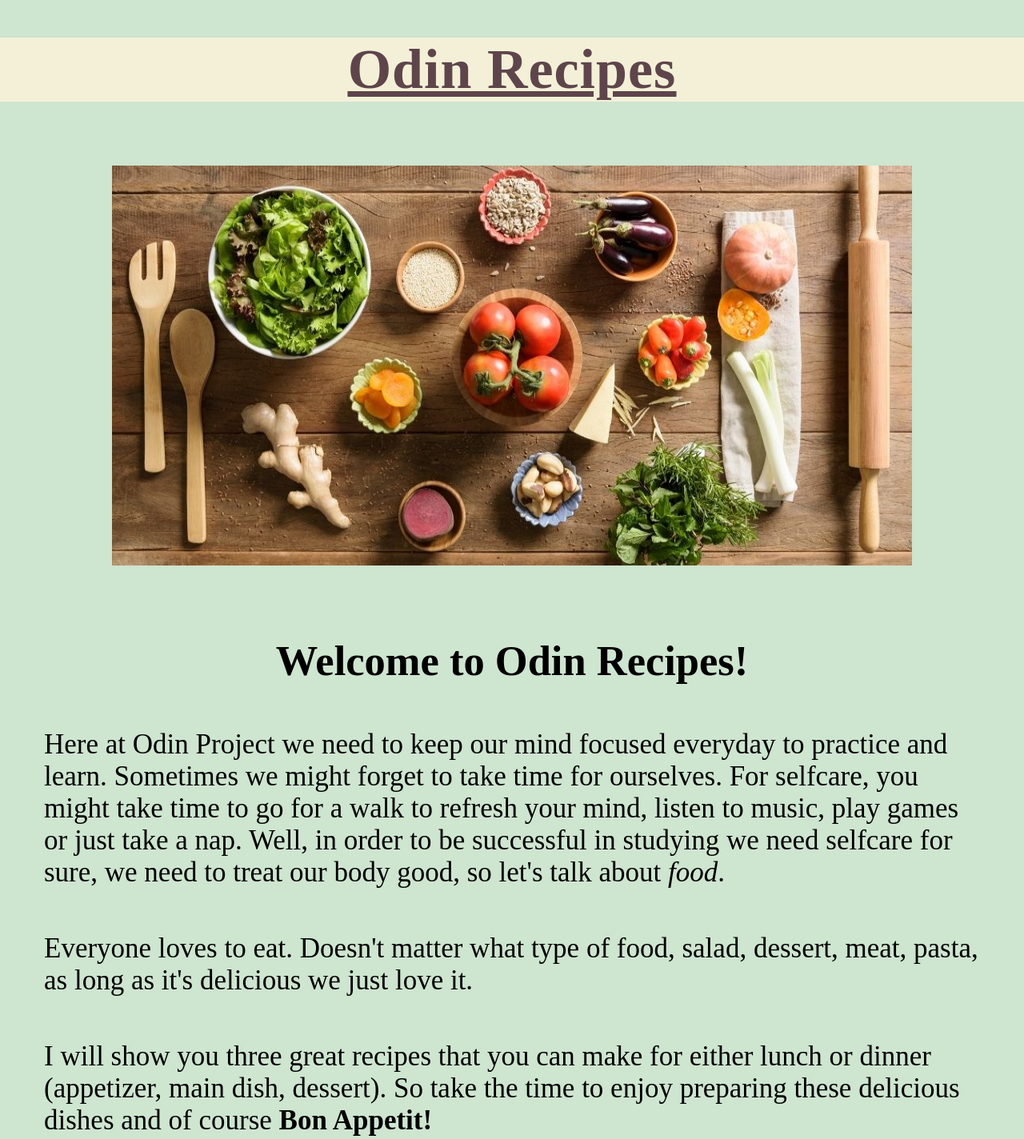
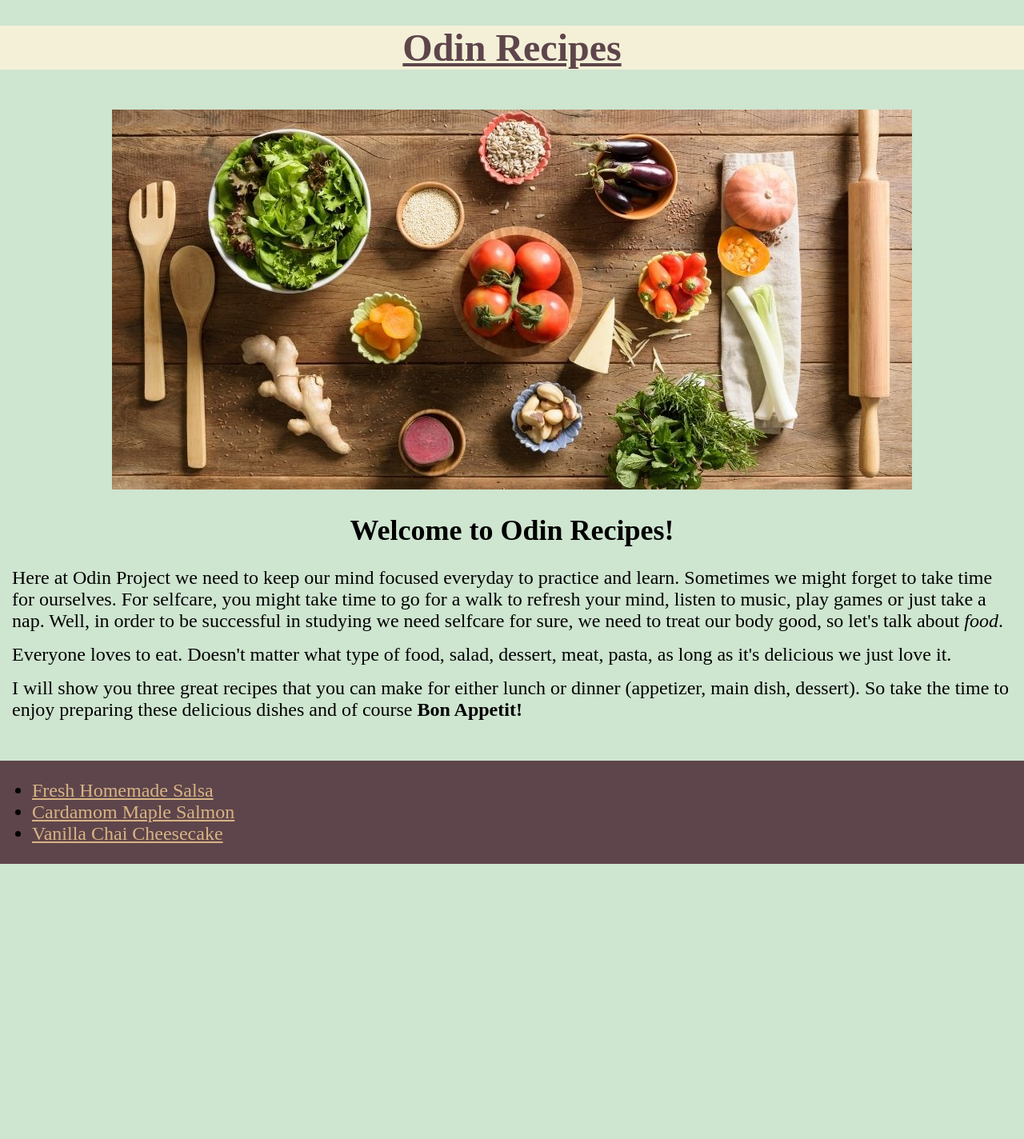
Before and after one commit to virag-ky/Odin-Recipes, a plain HTML site: page index.html in a window 1280 px wide. Shown: the top 1424 px of the page at 80% size. After the commit the page ends 1080 px from the top, so only its background shows below. Drawn offline with Linux system fonts and the light colour scheme.

Commit message:
Fixed the header, h1 and the image

```diff
--- a/index.html
+++ b/index.html
@@ -1,36 +1,59 @@
 <!DOCTYPE html>
 <html lang="en">
   <head>
-  <meta charset="UTF-8">
-  <meta http-equiv="X-UA-Compatible" content="IE=edge">
-  <meta name="author" content="Virag Kormoczy">
-  <meta name="keywords" content="delicious,recipes,odin-project">
-  <meta name="description" content="This is a website about recipes.">
-  <meta name="viewport" content="width=device-width, initial-scale=1.0">
+    <meta charset="UTF-8" />
+    <meta http-equiv="X-UA-Compatible" content="IE=edge" />
+    <meta name="author" content="Virag Kormoczy" />
+    <meta name="keywords" content="delicious,recipes,odin-project" />
+    <meta name="description" content="This is a website about recipes." />
+    <meta name="viewport" content="width=device-width, initial-scale=1.0" />
     <title>Odin Recipes</title>
-  <link rel="stylesheet" href="style.css">
+    <link rel="stylesheet" href="style.css" type="text/css" />
   </head>
   <body>
-  <div id="div-header">
     <header>
       <h1>Odin Recipes</h1>
     </header>
-  </div>
-  <div id="div-img">
-    <img src="./img/ingredients.jpg" width="100%" height="auto" id="img1">
+    <div id="image-div">
+      <img src="./img/ingredients.jpg" id="img1" />
     </div>
     <h2>Welcome to Odin Recipes!</h2>
     <div>
-    <p>Here at Odin Project we need to keep our mind focused everyday to practice and learn. Sometimes we might forget to take time for ourselves. For selfcare, you might take time to go for a walk to refresh your mind, listen to music, play games or just take a nap. Well, in order to be successful in studying we need selfcare for sure, we need to treat our body good, so let's talk about <em>food</em>.</p>
-    <p>Everyone loves to eat. Doesn't matter what type of food, salad, dessert, meat, pasta, as long as it's delicious we just love it.</p>
-    <p>I will show you three great recipes that you can make for either lunch or dinner (appetizer, main dish, dessert). So take the time to enjoy preparing these delicious dishes and of course <strong>Bon Appetit!</strong></p>
+      <p>
+        Here at Odin Project we need to keep our mind focused everyday to
+        practice and learn. Sometimes we might forget to take time for
+        ourselves. For selfcare, you might take time to go for a walk to refresh
+        your mind, listen to music, play games or just take a nap. Well, in
+        order to be successful in studying we need selfcare for sure, we need to
+        treat our body good, so let's talk about <em>food</em>.
+      </p>
+      <p>
+        Everyone loves to eat. Doesn't matter what type of food, salad, dessert,
+        meat, pasta, as long as it's delicious we just love it.
+      </p>
+      <p>
+        I will show you three great recipes that you can make for either lunch
+        or dinner (appetizer, main dish, dessert). So take the time to enjoy
+        preparing these delicious dishes and of course
+        <strong>Bon Appetit!</strong>
+      </p>
     </div>
     <footer>
       <div>
         <ul>
-        <li><a href="recipes/fresh_homemade_salsa.html">Fresh Homemade Salsa</a></li>
-        <li><a href="recipes/cardamom_maple_salmon.html">Cardamom Maple Salmon</a></li>
-        <li><a href="recipes/vanilla_chai_cheesecake.html">Vanilla Chai Cheesecake</a></li>
+          <li>
+            <a href="recipes/fresh_homemade_salsa.html">Fresh Homemade Salsa</a>
+          </li>
+          <li>
+            <a href="recipes/cardamom_maple_salmon.html"
+              >Cardamom Maple Salmon</a
+            >
+          </li>
+          <li>
+            <a href="recipes/vanilla_chai_cheesecake.html"
+              >Vanilla Chai Cheesecake</a
+            >
+          </li>
         </ul>
       </div>
     </footer>
--- a/style.css
+++ b/style.css
@@ -1,54 +1,52 @@
-body {font-family: 'Times New Roman', Garamond, sans-serif;
+* {
+  box-sizing: border-box;
+}
+body {
   font-size: 1.5em;
-      background-color: #CEE5D0;
-      margin: 0px;}
-
-
-#div-header {background-color: #F3F0D7;
+  background-color: #cee5d0;
+  margin: 0;
+  padding: 0;
+  height: 100vh;
+}
+#image-div {
+  width: 100%;
+}
+#img1 {
+  display: block;
   margin: auto;
-             padding: auto;
-             width: 100%;
+}
+h1 {
+  color: #5e454b;
+  background-color: #f3f0d7;
+  text-decoration: underline;
   text-align: center;
-             text-decoration: underline;
-             letter-spacing: 1px;
-             color: #5E454B;
+  margin-bottom: 50px;
 }
 
-#div-img {
+h2 {
   text-align: center;
-        }
-
-
-h1 {color: #5E454B;
-    text-decoration: underline;
-    text-align: center;
-    margin-bottom: 50px;}
-
-h2 {text-align: center;
   margin-bottom: 25px;
 }
 
+p {
+  margin: 15px;
+}
 
-p {margin: 15px;}
-
-footer {display: flex;
-        background-color: #5E454B;
+footer {
+  display: flex;
+  background-color: #5e454b;
   bottom: 0;
   margin-top: 50px;
 }
 
-a {color: #D8B384;}
-
-a:hover {color: #F3F0D7;}
-
-ul {list-style-type: disc;
+a {
+  color: #d8b384;
 }
 
-@media only screen and (min-width: 900px) {
-  #img1 {width: 1000px;
-        height: 500px;}
-  #div-img {margin: 80px 30px;
+a:hover {
+  color: #f3f0d7;
 }
-  body {font-size: 35px;}
-  p {margin: 55px;}
+
+ul {
+  list-style-type: disc;
 }
```
Lines whose indentation alone changed are shown as unchanged.
